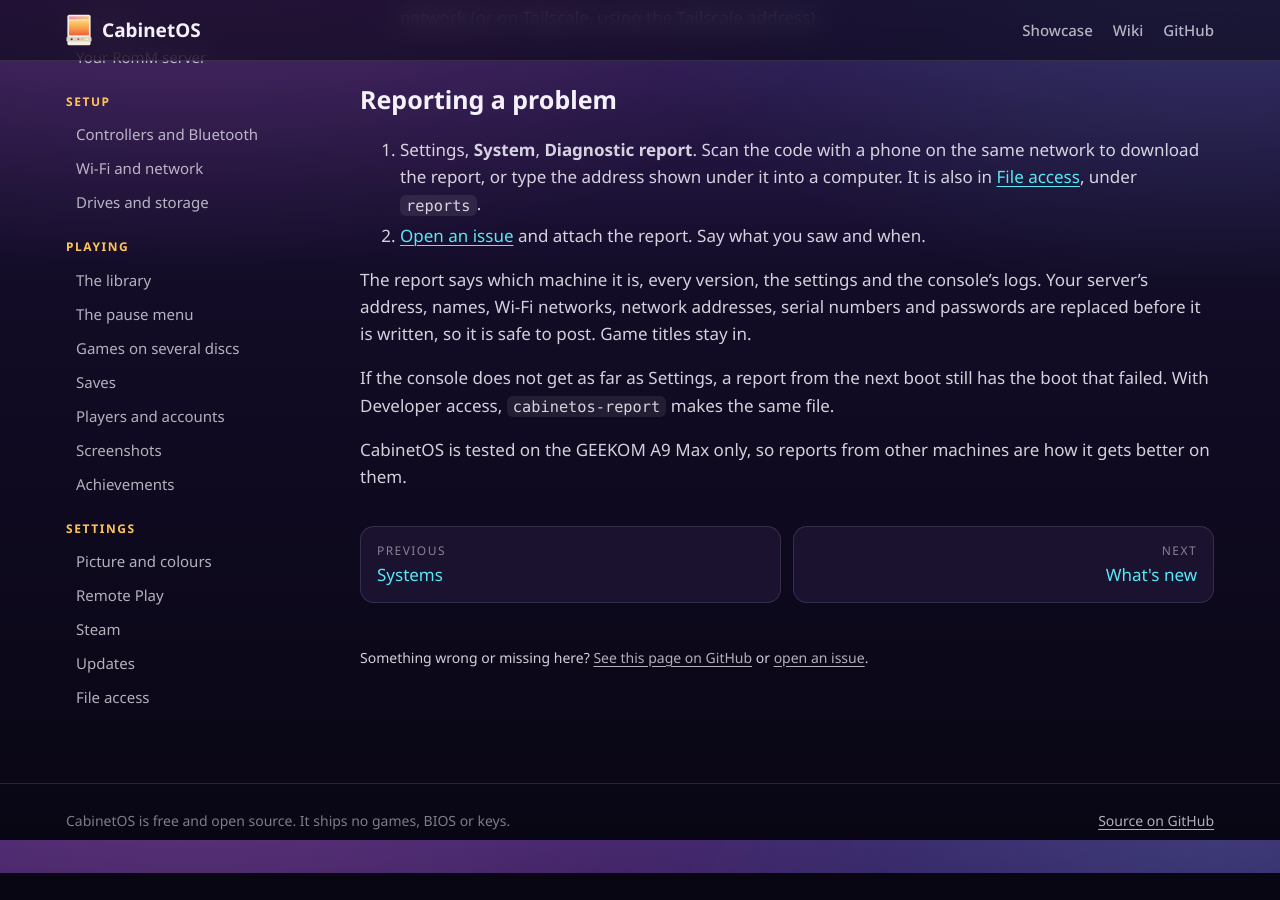
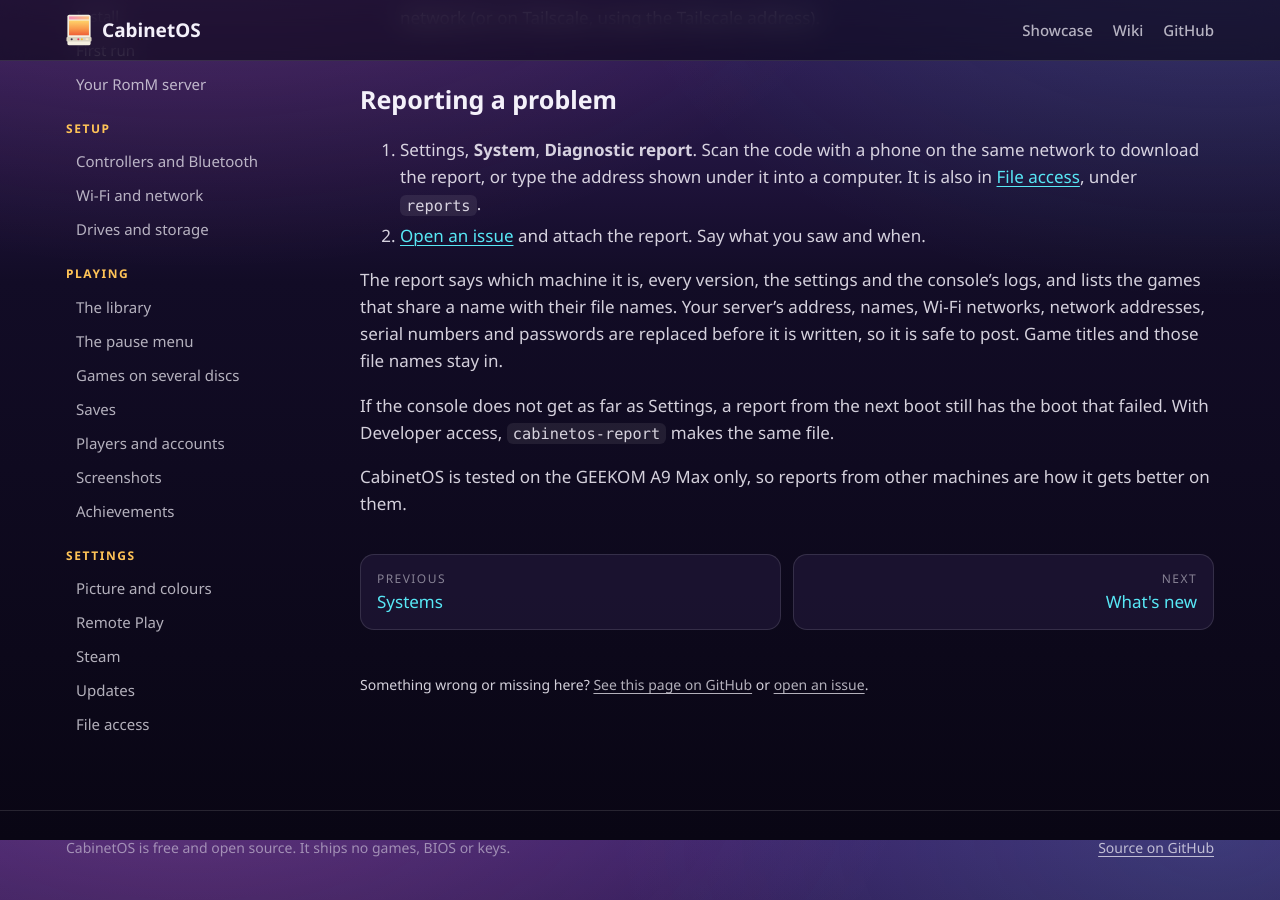
Before and after one commit to MMagTech/cabinetos, a Jekyll site: the page built from docs/wiki/troubleshooting.md, in a window 1280 px wide and 900 px high, scrolled down 1860 px. Built offline with Jekyll 4.4.1, drawn with Linux system fonts in a browser that asks for light colours; our own code applies the rules of GitHub Pages for plain Markdown files; before the commit the page ends 2733 px from its top, so only the background shows below that.

Commit message:
Wiki: same-name games in the Library, file names on the RomM page, the report's new list
Co-Authored-By: Claude Opus 5.5 <noreply@anthropic.com>

```diff
--- a/docs/wiki/troubleshooting.md
+++ b/docs/wiki/troubleshooting.md
@@ -61,9 +61,10 @@ The system's name in a message is RomM's name for the platform.
    and attach the report. Say what you saw and when.
 
 The report says which machine it is, every version, the settings and the
-console's logs. Your server's address, names, Wi-Fi networks, network
-addresses, serial numbers and passwords are replaced before it is written, so
-it is safe to post. Game titles stay in.
+console's logs, and lists the games that share a name with their file names.
+Your server's address, names, Wi-Fi networks, network addresses, serial
+numbers and passwords are replaced before it is written, so it is safe to
+post. Game titles and those file names stay in.
 
 If the console does not get as far as Settings, a report from the next boot
 still has the boot that failed. With Developer access, `cabinetos-report`
```
Also changed, not shown: docs/wiki/library.md (+6 -0 lines), docs/wiki/romm.md (+5 -1 lines).
